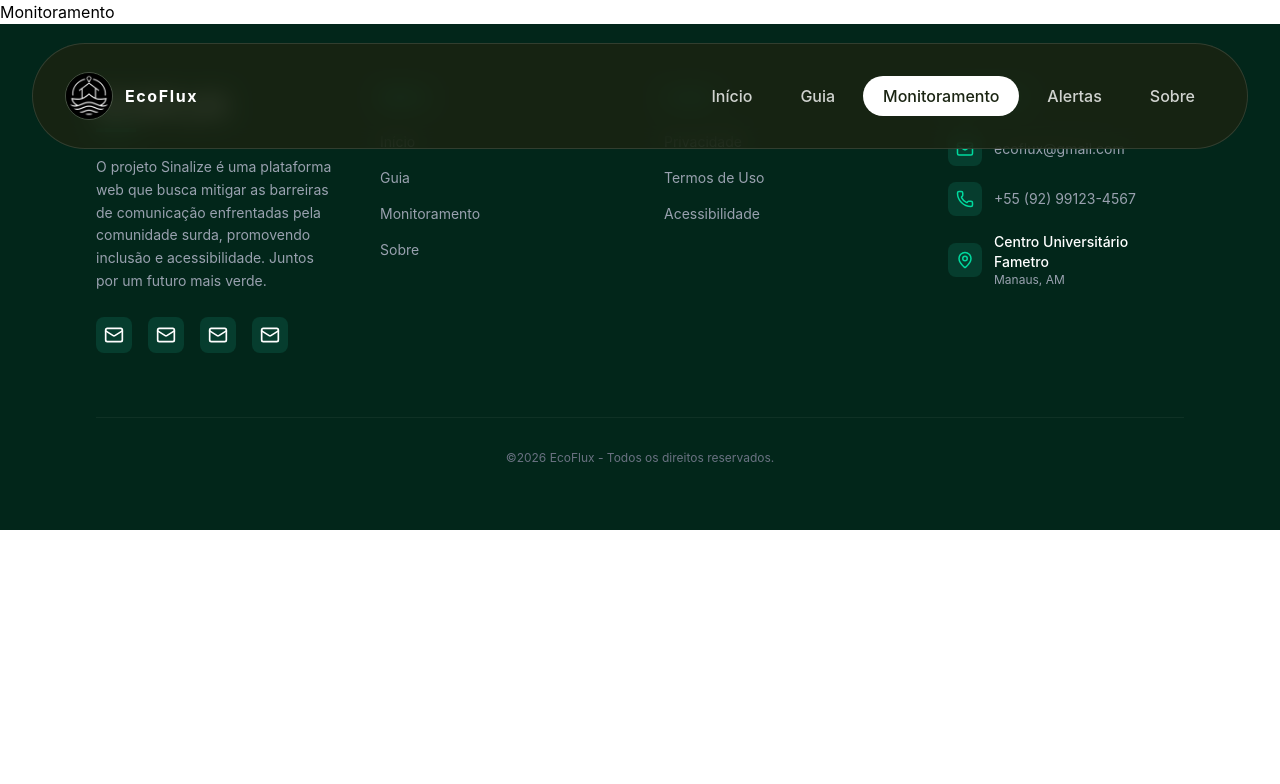
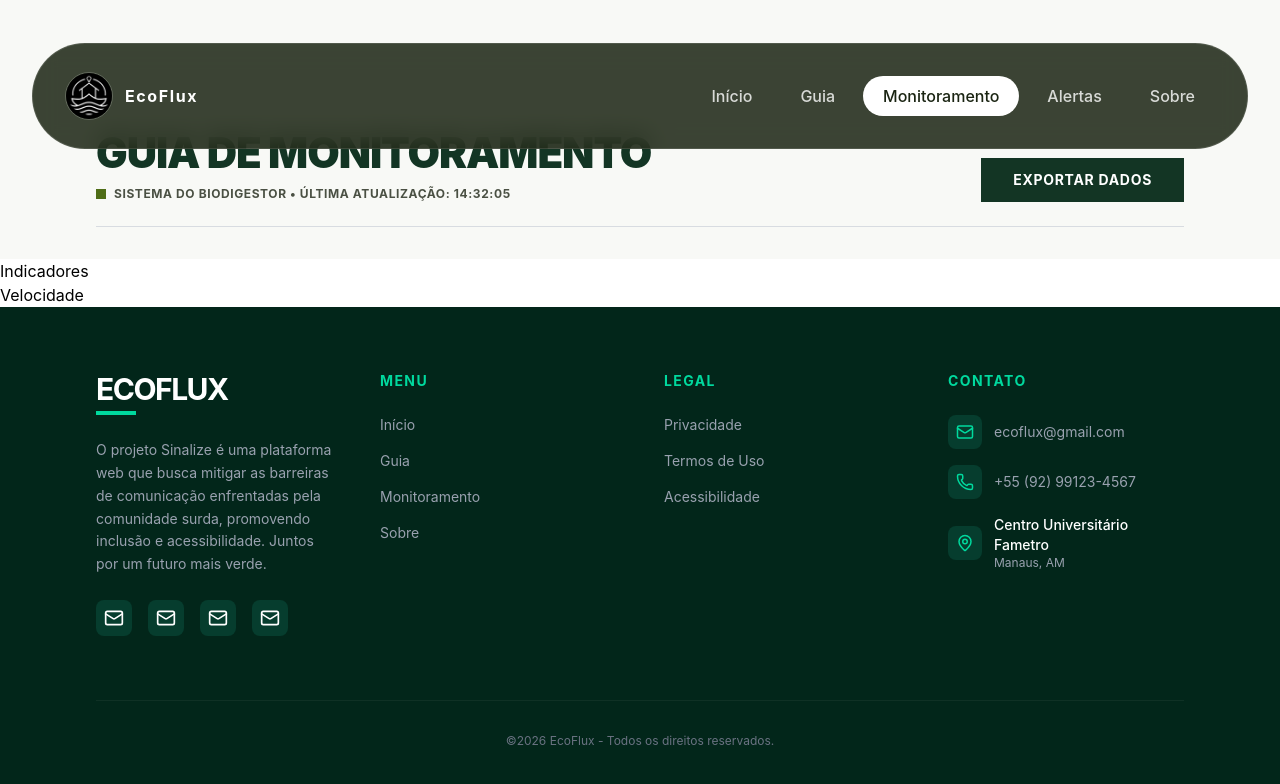
Before and after one commit to Alexandrediasss/EcoFlux, a React (Vite) app: page /monitoramento in a window 1280 px wide. Shown: the top 784 px of the page. Built offline with nearby package versions, Linux system fonts and the light colour scheme.

Commit message:
Adicionando Guia de Monitoramento

```diff
--- /dev/null
+++ b/src/pages/Monitoramento/components/GuiaDeMonitoramento.tsx
@@ -0,0 +1,32 @@
+import React from "react"
+
+const GuiaDeMonitoramentoComponent: React.FC = () => {
+    const handleExportar = () => {
+        console.log("Exportar dados...")
+    }
+
+    return (
+        <section className="w-full px-6 md:px-24 pt-32 pb-8 bg-[#F8F9F6]">
+            <div className="max-w-7xl mx-auto flex flex-col md:flex-row justify-between items-start md:items-end gap-6 border-b border-gray-300/80 pb-6">
+                <div className="flex flex-col gap-2">
+                    <h1 className="text-[#133524] text-3xl md:text-[42px] font-black uppercase tracking-tight">
+                        Guia de Monitoramento
+                    </h1>
+                    <div className="flex items-center gap-2 text-[10px] md:text-xs font-bold text-[#4A5043] uppercase tracking-wider">
+                        <div className="w-2.5 h-2.5 bg-[#4F6D17] shrink-0"></div>
+                        <span>Sistema do Biodigestor • Última atualização: 14:32:05</span>
+                    </div>
+                </div>
+                <button
+                    onClick={handleExportar}
+                    className="bg-[#133524] text-white px-8 py-3 text-xs md:text-sm font-bold uppercase tracking-wider hover:bg-[#1E4D36] transition-colors shrink-0"
+                >
+                    Exportar Dados
+                </button>
+
+            </div>
+        </section>
+    )
+}
+
+export default GuiaDeMonitoramentoComponent
--- /dev/null
+++ b/src/pages/Monitoramento/components/IndicadoresDesempenho.tsx
@@ -0,0 +1,9 @@
+import React from "react"
+
+const IndicadoresDesempenhoComponent = () => {
+    return (
+        <h1>Indicadores</h1>
+    )
+}
+
+export default IndicadoresDesempenhoComponent
--- /dev/null
+++ b/src/pages/Monitoramento/components/VelocidadeGas.tsx
@@ -0,0 +1,9 @@
+import React from "react"
+
+const VelocidadeGasComponent = () => {
+    return (
+        <h1>Velocidade</h1>
+    )
+}
+
+export default VelocidadeGasComponent
--- a/src/pages/Monitoramento/index.tsx
+++ b/src/pages/Monitoramento/index.tsx
@@ -1,8 +1,16 @@
 import React from "react"
+
+import GuiaDeMonitoramentoComponent from "./components/GuiaDeMonitoramento"
+import IndicadoresDesempenhoComponent from "./components/IndicadoresDesempenho"
+import VelocidadeGasComponent from "./components/VelocidadeGas"
 
 const MonitoramentoPage = () => {
     return (
-        <h1>Monitoramento</h1>
+        <>
+            <GuiaDeMonitoramentoComponent />
+            <IndicadoresDesempenhoComponent />
+            <VelocidadeGasComponent />
+        </>
     )
 }
 
```
